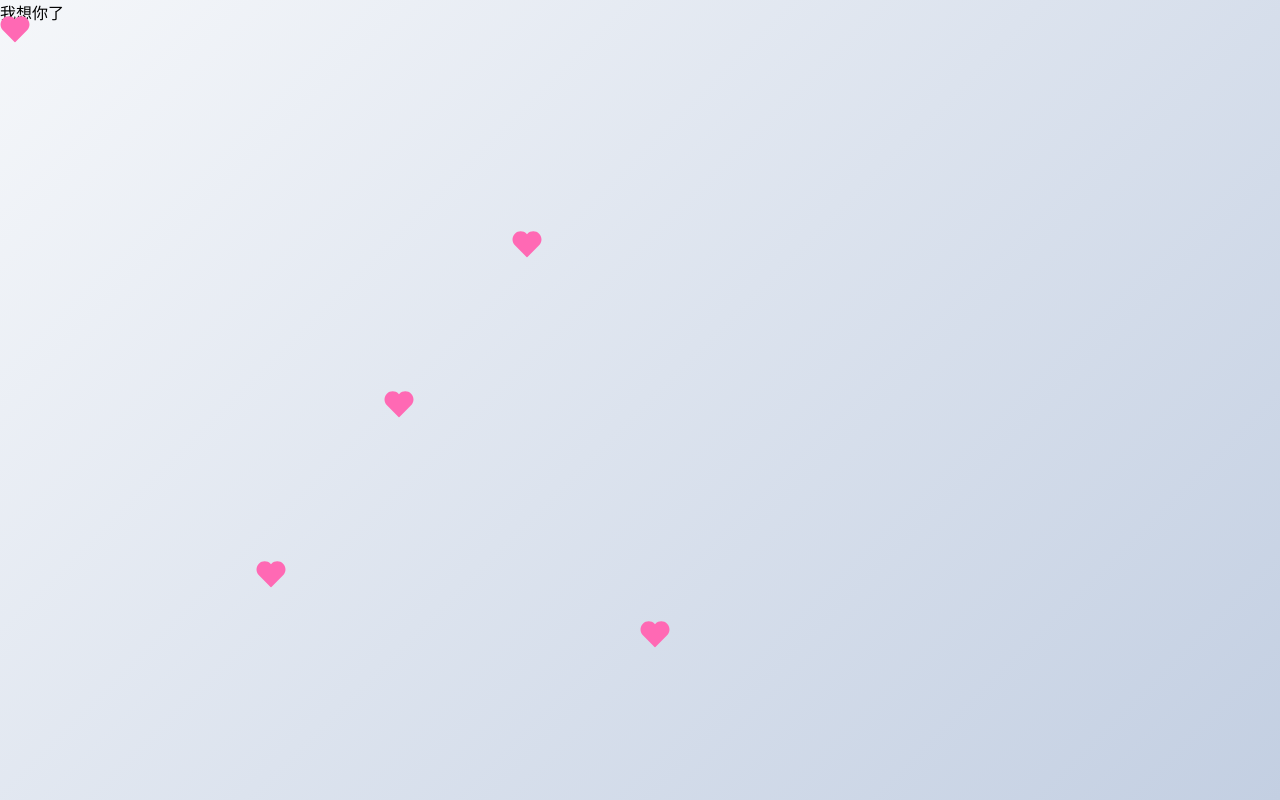
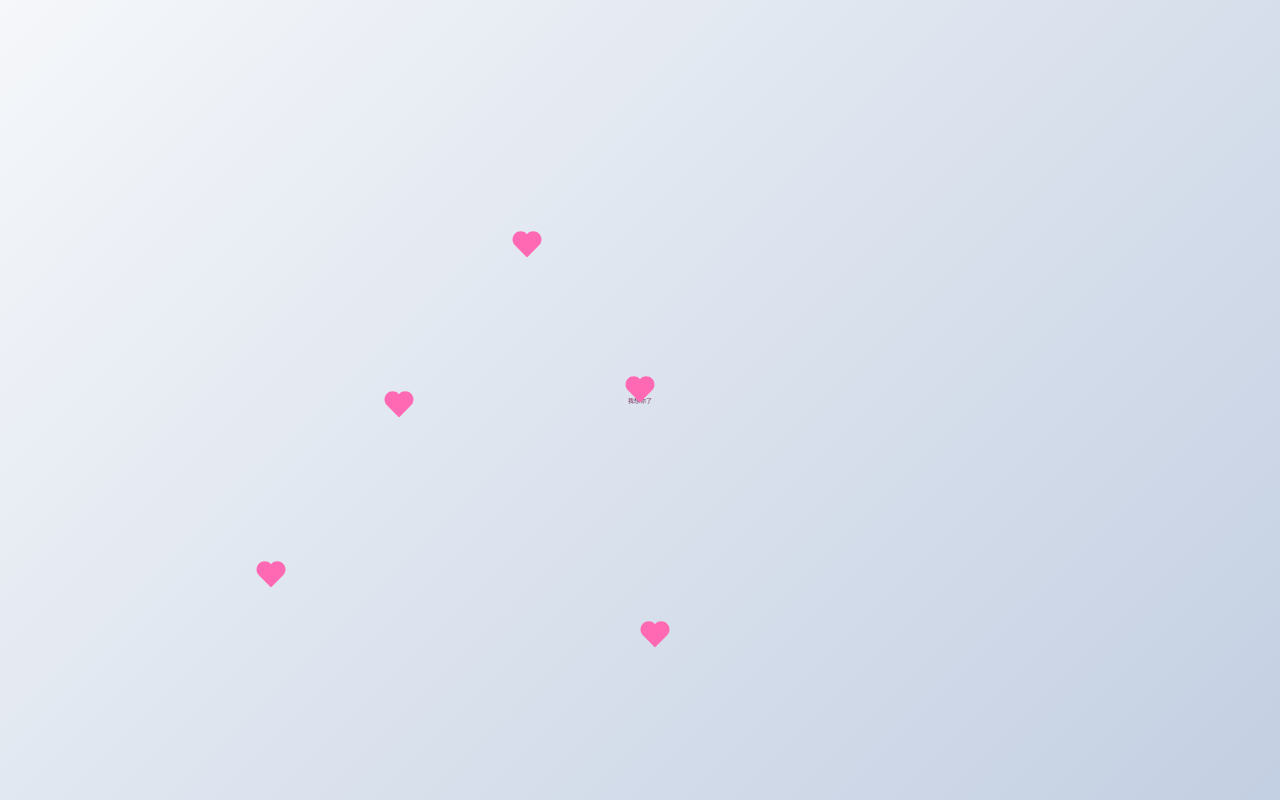
Before and after one commit to Nixon0912/n4, a plain HTML site: page index.html in a window 1280 px wide. Drawn offline with Linux system fonts and the light colour scheme.

Commit message:
Update index.html

```diff
--- a/index.html
+++ b/index.html
@@ -10,7 +10,7 @@
     body {
     margin: 0;
     padding: 0;
-        display: flexl;
+    display: flex;
     justify-content: center;
     align-items: center;
     height: 100vh;
@@ -19,14 +19,11 @@
     overflow: hidden;
 }
 
-    message {
-        font-size: 40em;
+#message {
+    font-size: 6px; /* Larger font size */
     color: #6D214F;
     opacity: 0;
-        transform: translateY(20px);
     transition: all 2s;
-        text-align: center;
-        width: 100%;
 }
 
     @keyframes float {
```
Lines whose indentation alone changed are shown as unchanged.
